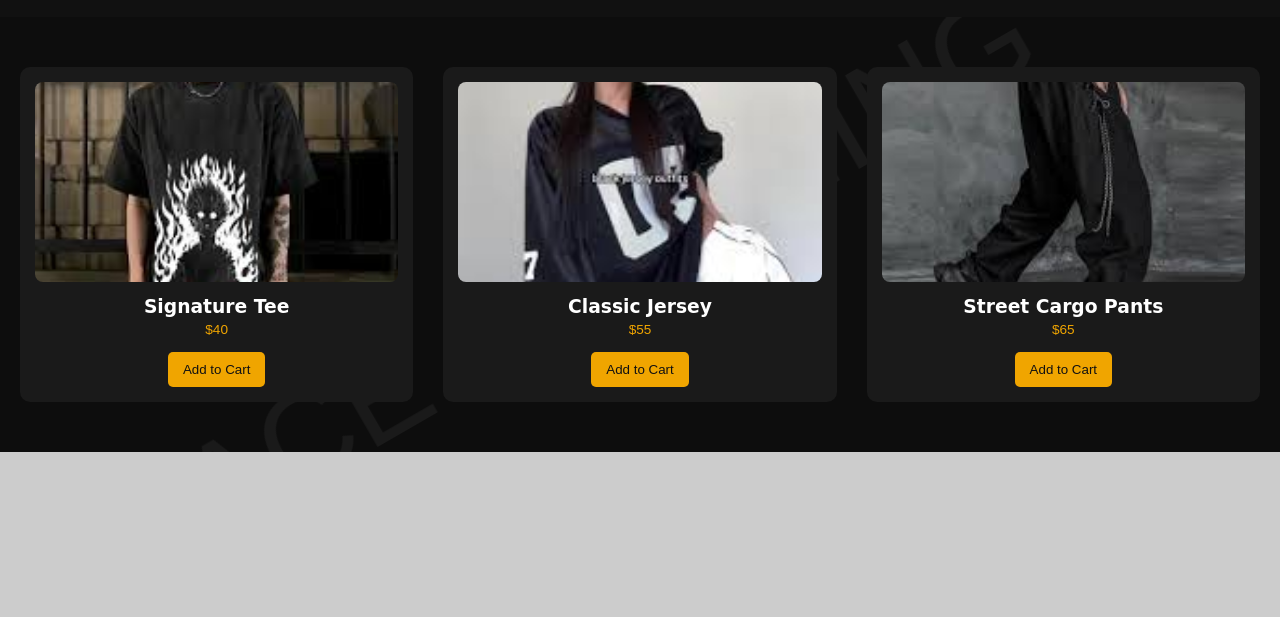
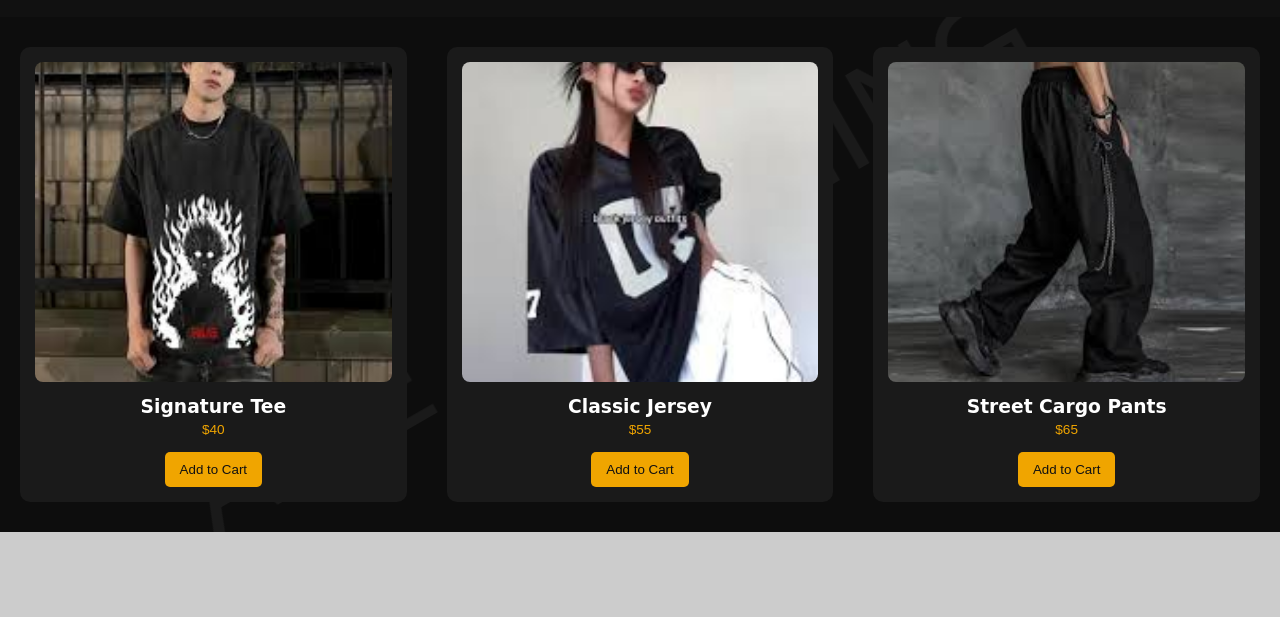
Before and after one commit to aceclothing/ace._clothing, a plain HTML site: page index.html in a window 1280 px wide. Shown: the part 131-748 px from the top of the page. Drawn offline with Linux system fonts and the light colour scheme; placeholder pictures from the web are drawn by us; a web font is replaced by a local one.

Commit message:
Update index.html

```diff
--- a/index.html
+++ b/index.html
@@ -145,10 +145,10 @@ header h1 {
 
 /* Shop */
 .shop {
-  padding:50px 20px;
+  padding:30px 20px;
   display:grid;
-  grid-template-columns:repeat(auto-fit,minmax(220px,1fr));
-  gap:30px;
+  grid-template-columns:repeat(auto-fit,minmax(280px,1fr));
+  gap:40px;
   position:relative;
   z-index:1;
 }
@@ -162,7 +162,7 @@ header h1 {
 .product:hover {transform:scale(1.05);box-shadow:0 0 20px #f0a500;}
 .product img {
   width:100%;
-  height:200px;
+  height:320px;   /* bigger images */
   object-fit:cover;
   border-radius:8px;
 }
```
